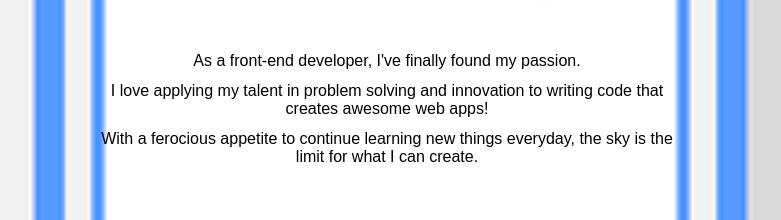
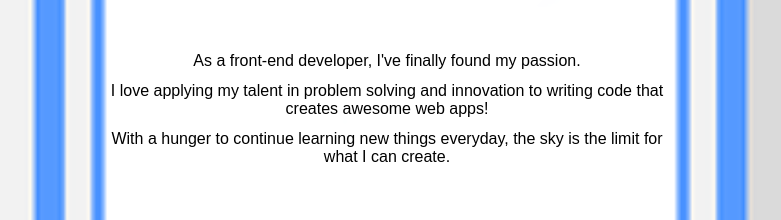
Before and after one commit to mburr9/portfolio-site, a website: page index.html in a window 1280 px wide. Shown: the part 940-1160 px from the top of the page, without its empty margins (253-1034 px from the left). Drawn offline with Linux system fonts and the light colour scheme.

Commit message:
change wording on about me

```diff
--- a/index.html
+++ b/index.html
@@ -35,7 +35,7 @@
       <h2 class="about-name">I'm Mark Burr,<br>and I love to code!</h2>
       <p class="about-desc">As a front-end developer, I've finally found my passion.</p>
       <p class="about-desc">I love applying my talent in problem solving and innovation to writing code that creates awesome web apps!</p>
-      <p class="about-desc"> With a ferocious appetite to continue learning new things everyday, the sky is the limit for what I can create.</p>
+      <p class="about-desc"> With a hunger to continue learning new things everyday, the sky is the limit for what I can create.</p>
     </section>
 
     <section id="work">
```
